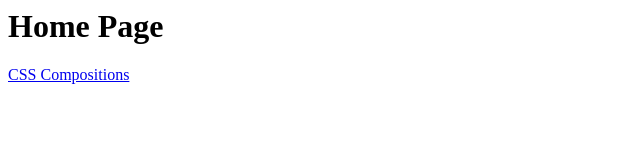
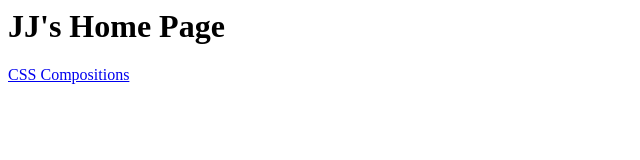
Before and after one commit to hanj291/hanj291.github.io, a plain HTML site: page index.html in a window 1280 px wide. Shown: the whole page, without its empty margins (0-640 px from the left). Drawn offline with Linux system fonts and the light colour scheme.

Commit message:
add homepage

```diff
--- a/index.html
+++ b/index.html
@@ -4,7 +4,7 @@
     </head>
 
     <body>
-        <h1>Home Page</h1>
+        <h1>JJ's Home Page</h1>
         <a href="CSS_composition/composition.html">CSS Compositions</a>
 
 
```
Also changed, not shown: .c9/metadata/workspace/index.html, 1 other file.
